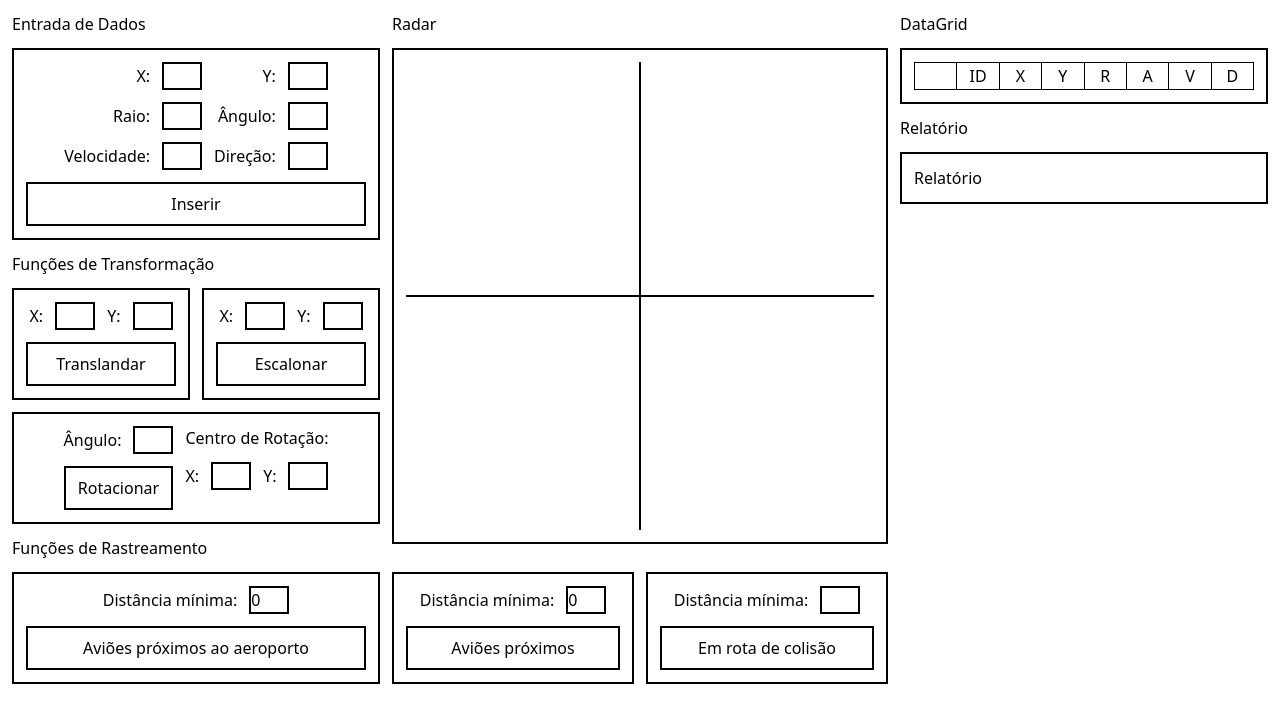
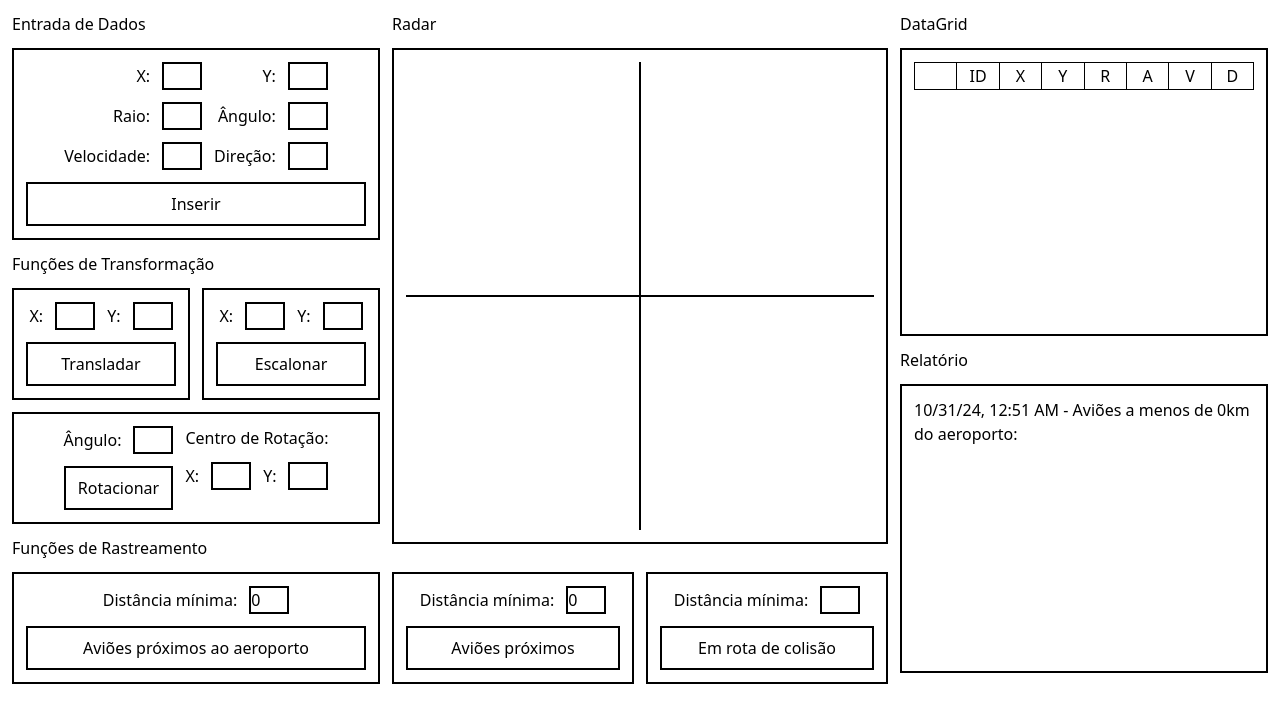
Before and after one commit to LucasSeraf1m/Radar-Avioes, an Angular app in the folder radar-avioes/: page / in a window 1280 px wide. Both pictures are taken after a click on the button "Aviões próximos ao aeroporto". Shown: the top 722 px of the page. Built offline with nearby package versions, Linux system fonts and the light colour scheme.

Commit message:
adiciona entries no relatório

```diff
--- a/radar-avioes/src/app/Services/data-grid.service.ts
+++ b/radar-avioes/src/app/Services/data-grid.service.ts
@@ -47,4 +47,18 @@
   updateData() {
     this.dataSubject.next(this.data);
   }
+
+  private relatorioSubject = new BehaviorSubject<any[]>([]);
+  relatorio$ = this.relatorioSubject.asObservable();
+
+  addRelatorioEntry(dados: any[], tipo: 'aeroporto' | 'pares', distancia: number) {
+    const currentEntries = this.relatorioSubject.value;
+    const newEntry = {
+      timestamp: new Date(),
+      tipo: tipo,
+      distanciaMinima: distancia,
+      dados: dados
+    };
+    this.relatorioSubject.next([...currentEntries, newEntry]);
+  }
 }
--- a/radar-avioes/src/app/app.component.html
+++ b/radar-avioes/src/app/app.component.html
@@ -30,8 +30,8 @@
 
   <div class="flex flex-col w-full gap-3">
     <p>DataGrid</p>
-    <app-data-grid></app-data-grid>
+    <app-data-grid class="h-[288.4px]"></app-data-grid>
     <p>Relatório</p>
-    <app-relatorio></app-relatorio>
+    <app-relatorio class="h-[288.4px]"></app-relatorio>
   </div>
 </div>
--- a/radar-avioes/src/app/data-grid/data-grid.component.html
+++ b/radar-avioes/src/app/data-grid/data-grid.component.html
@@ -1,4 +1,4 @@
-<div class="flex flex-col size-full border-2 border-black gap-3 p-3">
+<div class="flex flex-col size-full border-2 border-black gap-3 p-3 overflow-y-scroll">
   <table>
     <thead>
       <tr>
--- a/radar-avioes/src/app/funcao-avioes-prox-aerop/funcao-avioes-prox-aerop.component.ts
+++ b/radar-avioes/src/app/funcao-avioes-prox-aerop/funcao-avioes-prox-aerop.component.ts
@@ -17,6 +17,8 @@
 
     avioes = avioes.sort((a, b) => a.R - b.R);
 
-    return avioes;
+    this.dataGridService.addRelatorioEntry(avioes, 'aeroporto', this.distancia);
+
+    this.distancia = 0;
   }
 }
--- a/radar-avioes/src/app/funcao-avioes-prox/funcao-avioes-prox.component.ts
+++ b/radar-avioes/src/app/funcao-avioes-prox/funcao-avioes-prox.component.ts
@@ -26,6 +26,8 @@
 
     avioesProximos.sort((a, b) => a.distancia - b.distancia);
 
-    return avioesProximos;
+    this.dataGridService.addRelatorioEntry(avioesProximos, 'pares', this.distancia);
+
+    this.distancia = 0;
   }
 }
--- a/radar-avioes/src/app/funcao-translandar/funcao-translandar.component.html
+++ b/radar-avioes/src/app/funcao-translandar/funcao-translandar.component.html
@@ -11,5 +11,5 @@
     </div>
   </div>
 
-  <button class="border-2 border-black p-2 w-full" (click)="translandar()">Translandar</button>
+  <button class="border-2 border-black p-2 w-full" (click)="translandar()">Transladar</button>
 </div>
--- a/radar-avioes/src/app/relatorio/relatorio.component.html
+++ b/radar-avioes/src/app/relatorio/relatorio.component.html
@@ -1,3 +1,23 @@
-<div class="size-full border-2 border-black gap-3 p-3">
-  <p>Relatório</p>
+<div class="size-full border-2 border-black gap-3 p-3 overflow-y-scroll">
+  <ul>
+    <li *ngFor="let entry of relatorioEntries.reverse()">
+      <div *ngIf="entry.tipo === 'aeroporto'">
+        {{entry.timestamp | date:'short'}} - Aviões a menos de {{entry.distanciaMinima}}km do aeroporto:
+        <ul>
+          <li *ngFor="let aviao of entry.dados">
+            ID: {{aviao.ID}} - Distância: {{aviao.R}}km
+          </li>
+        </ul>
+      </div>
+
+      <div *ngIf="entry.tipo === 'pares'">
+        {{entry.timestamp | date:'short'}} - Aviões a menos de {{entry.distanciaMinima}}km entre si:
+        <ul>
+          <li *ngFor="let par of entry.dados">
+            ID: {{par.aviao1.ID}} e ID: {{par.aviao2.ID}} - Distância: {{par.distancia | number:'1.0-2'}}km
+          </li>
+        </ul>
+      </div>
+    </li>
+  </ul>
 </div>
--- a/radar-avioes/src/app/relatorio/relatorio.component.ts
+++ b/radar-avioes/src/app/relatorio/relatorio.component.ts
@@ -1,4 +1,6 @@
 import { Component } from '@angular/core';
+import { DataGridService } from '../Services/data-grid.service';
+import { Subscription } from 'rxjs';
 
 @Component({
   selector: 'app-relatorio',
@@ -6,4 +8,16 @@
   styleUrls: ['./relatorio.component.css']
 })
 export class RelatorioComponent {
+  relatorioEntries: any[] = [];
+  private subscription: Subscription;
+
+  constructor(private dataGridService: DataGridService) {
+    this.subscription = this.dataGridService.relatorio$.subscribe(entries => {
+      this.relatorioEntries = entries;
+    });
+  }
+
+  ngOnDestroy() {
+    this.subscription.unsubscribe();
+  }
 }
```
